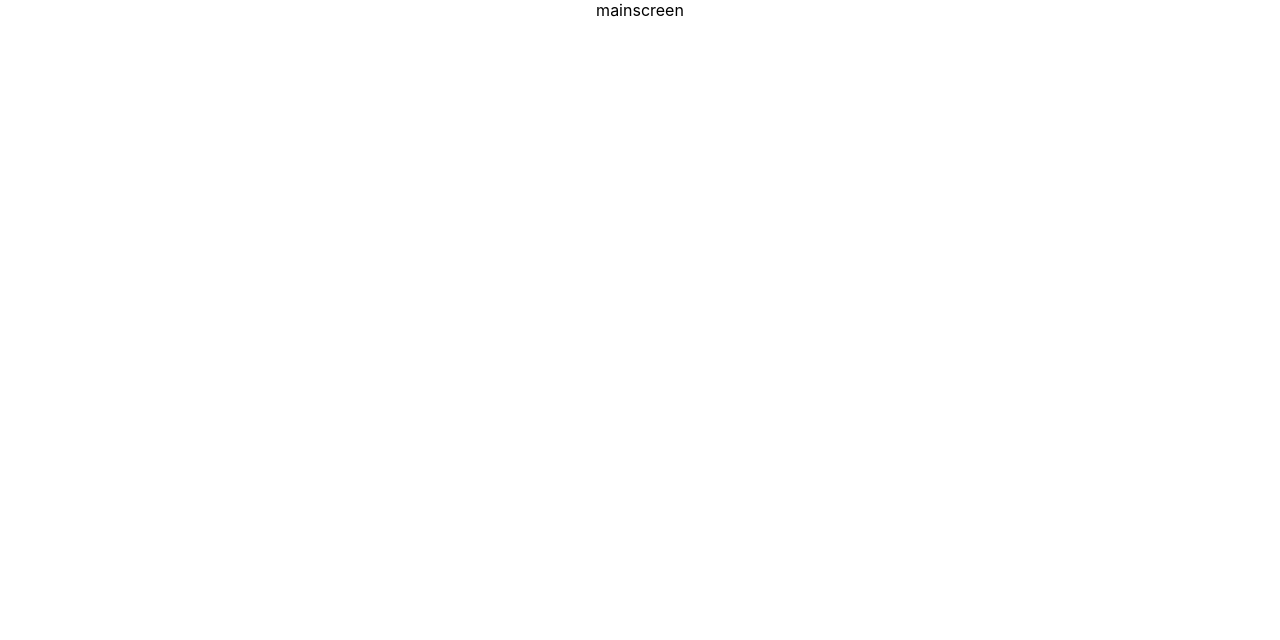
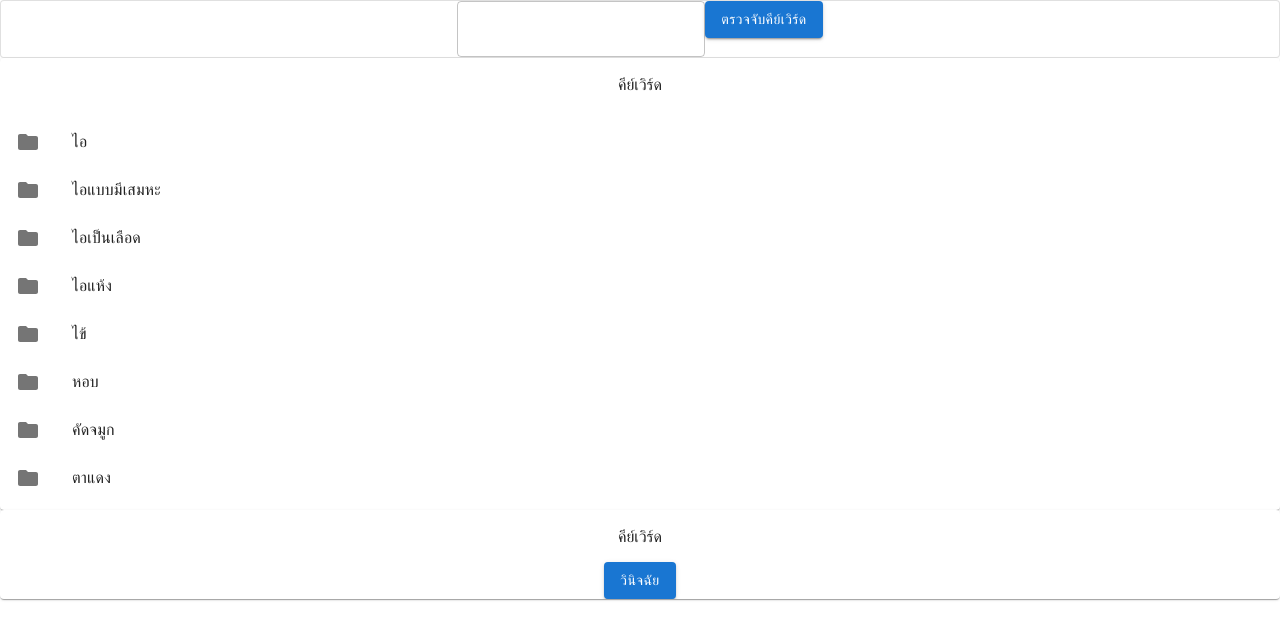
Before and after one commit to tyoohoon/snomed-front, a React (Create React App) app: page / in a window 1280 px wide. Shown: the top 640 px of the page. Built offline with nearby package versions, Linux system fonts and the light colour scheme.

Commit message:
build mainpage structure
input field, keyword selection

```diff
--- a/package.json
+++ b/package.json
@@ -5,6 +5,7 @@
   "dependencies": {
     "@emotion/react": "^11.7.1",
     "@emotion/styled": "^11.6.0",
+    "@mui/icons-material": "^5.3.1",
     "@mui/material": "^5.4.0",
     "@testing-library/jest-dom": "^5.16.2",
     "@testing-library/react": "^12.1.2",
--- a/src/screens/MainScreen.tsx
+++ b/src/screens/MainScreen.tsx
@@ -1,10 +1,81 @@
-import React from 'react';
-
+import React, { useState } from 'react'
+import Button from '@mui/material/Button'
+import Card from '@mui/material/Card'
+import TextField from '@mui/material/TextField'
+import List from '@mui/material/List'
+import ListItem from '@mui/material/ListItem'
+import ListItemIcon from '@mui/material/ListItemIcon'
+import ListItemText from '@mui/material/ListItemText'
+import FolderIcon from '@mui/icons-material/Folder'
+import Chip from '@mui/material/Chip'
+import { keywordList } from '../mockdata/mainPage'
 
 function MainScreen() {
+    const [input, setInput] = useState<string>('')
+    const [keywords, setKeywords] = useState<string[]>(keywordList)
+    const [selectedKeywords, setSelectedKeywords] = useState<string[]>([])
+
+    const handleInput = (event: React.ChangeEvent<HTMLInputElement>) => {
+        setInput(event.target.value)
+    }
+    const sendInput = () => {
+        console.log('input', input)
+    }
+    const handleKeywordListItemClick = (index: number) => {
+        setSelectedKeywords([...selectedKeywords, keywords[index]])
+        keywords.splice(index, 1)
+    }
+    const handleUnselectKeyword = (index: number) => {
+        setKeywords([...keywords, selectedKeywords[index]])
+        selectedKeywords.splice(index, 1)
+    }
+    const sendSelectedKeyword = () => {
+        console.log('selectedKeywords', selectedKeywords)
+    }
     return (
         <div>
-            mainscreen
+            <Card variant="outlined" sx={{ minWidth: 275 }}>
+                <TextField
+                    id="user-input"
+                    onChange={handleInput}
+                />
+                <Button variant="contained" onClick={sendInput}>ตรวจจับคีย์เวิร์ด</Button>
+            </Card>
+            <Card>
+                <p>คีย์เวิร์ด</p>
+                <List>
+                    {
+                        keywords.map((keyword, index) => {
+                            return (
+                                <ListItem key={index}>
+                                    <ListItemIcon
+                                        onClick={() => handleKeywordListItemClick(index)}
+                                    >
+                                        <FolderIcon />
+                                    </ListItemIcon>
+                                    <ListItemText
+                                        primary={keyword}
+                                    />
+                                </ListItem>
+                            )
+                        })
+                    }
+                </List>
+            </Card>
+            <Card>
+                <p>คีย์เวิร์ด</p>
+                {
+                    selectedKeywords.map((keyword, index) => {
+                        return (
+                            <Chip key={index} label={keyword} onDelete={() => handleUnselectKeyword(index)} />
+                        )
+                    })
+                }
+                <Button variant="contained" onClick={sendSelectedKeyword}>วินิจฉัย</Button>
+            </Card>
+            <Card>
+
+            </Card>
         </div>
     );
 }
```
Also changed, not shown: 1 other file (tests, documents, lock files or other folders).
